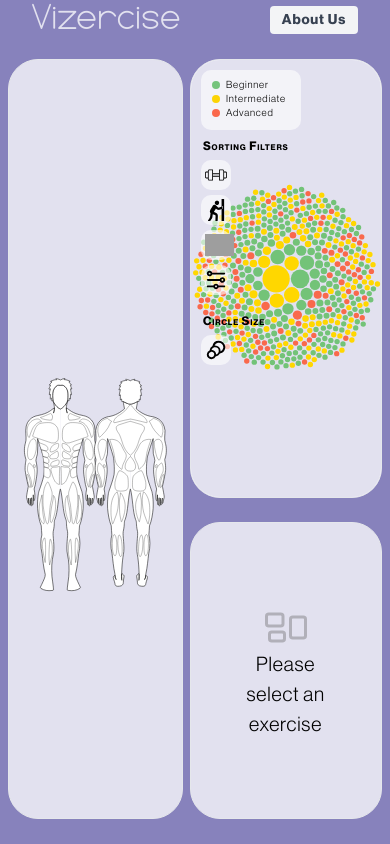
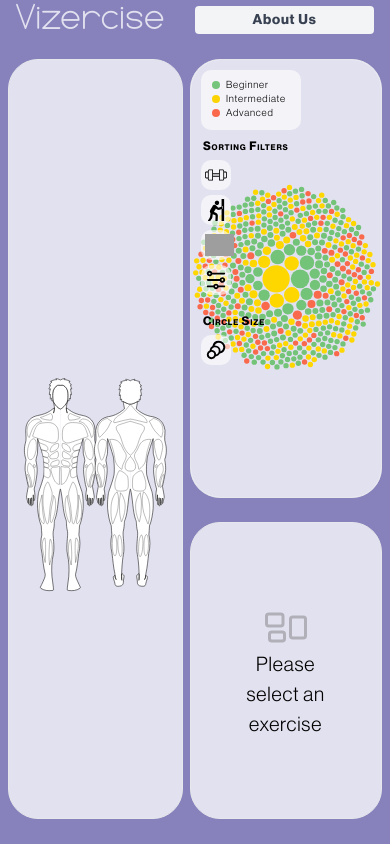
Before and after one commit to ernum/Vizercise, a Next.js app: page / in a window 390 px wide. Built offline with nearby package versions, Linux system fonts and the light colour scheme; grey boxes are pictures that could not be loaded.

Commit message:
Update title + button size

```diff
--- a/src/pages/index.js
+++ b/src/pages/index.js
@@ -60,11 +60,11 @@ export default function Home() {
 
       <div className="font-[NeueHaasDisplay] tracking-wider">
           {/* Title and Button */}
-          <div className="flex justify-between items-center py-0 px-8">
-              <h1 className="text-4xl sm:text-2xl md:text-3xl lg:text-4xl text-[#E2E1EF]" style={{ fontFamily: "Bandar" }}>
+          <div className="flex justify-between items-center py-0 px-4 sm:px-8">
+              <h1 className="text-4xl sm:text-2xl md:text-3xl lg:text-4xl text-[#E2E1EF] w-1/2 md:w-auto" style={{ fontFamily: "Bandar" }}>
                   Vizercise
               </h1>
-              <button className="bg-gray-100 hover:bg-gray-200 text-sm sm:text-xs md:text-sm lg:text-base text-gray-700 font-bold py-1 px-3 rounded" onClick={() => setShowPopup(true)}>
+              <button className="bg-gray-100 hover:bg-gray-200 text-sm sm:text-xs md:text-sm lg:text-base text-gray-700 font-bold py-1 px-3 rounded w-1/2 md:w-auto" onClick={() => setShowPopup(true)}>
                   About Us
               </button>
           </div>
```
